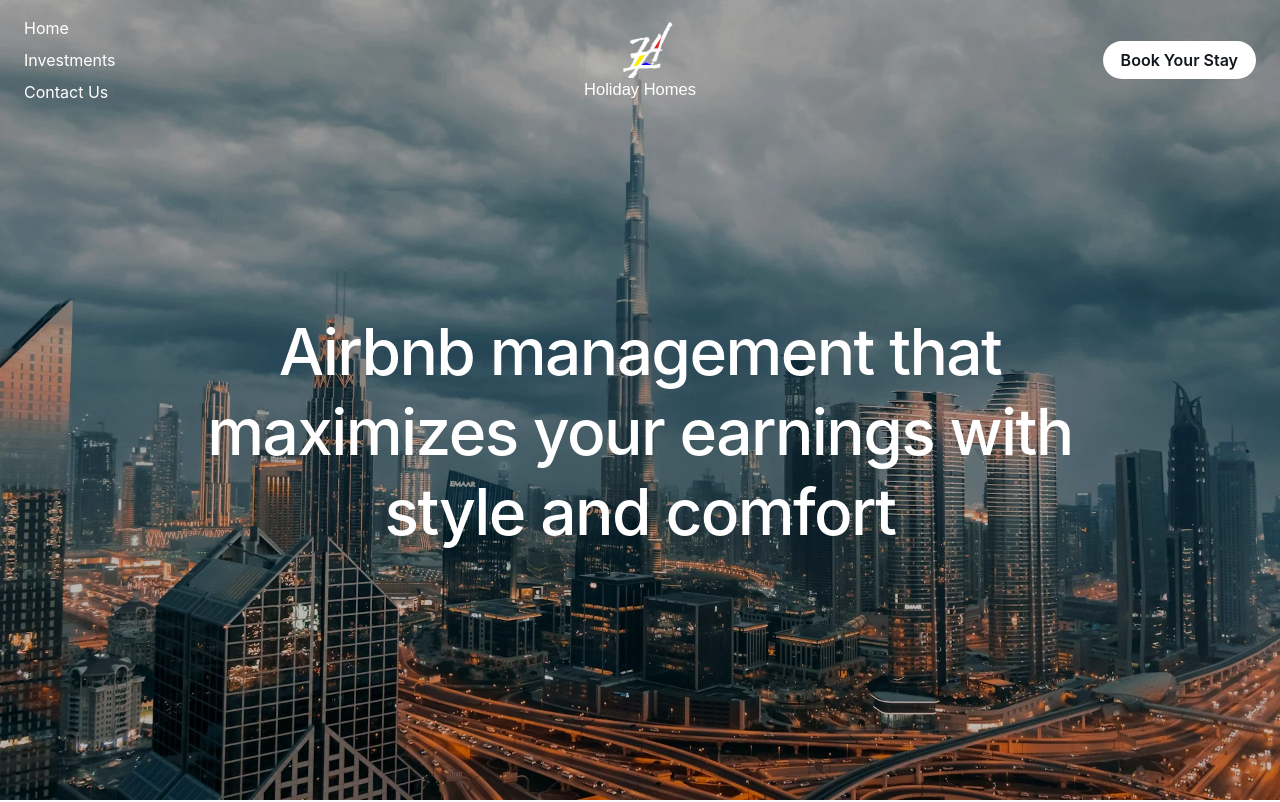
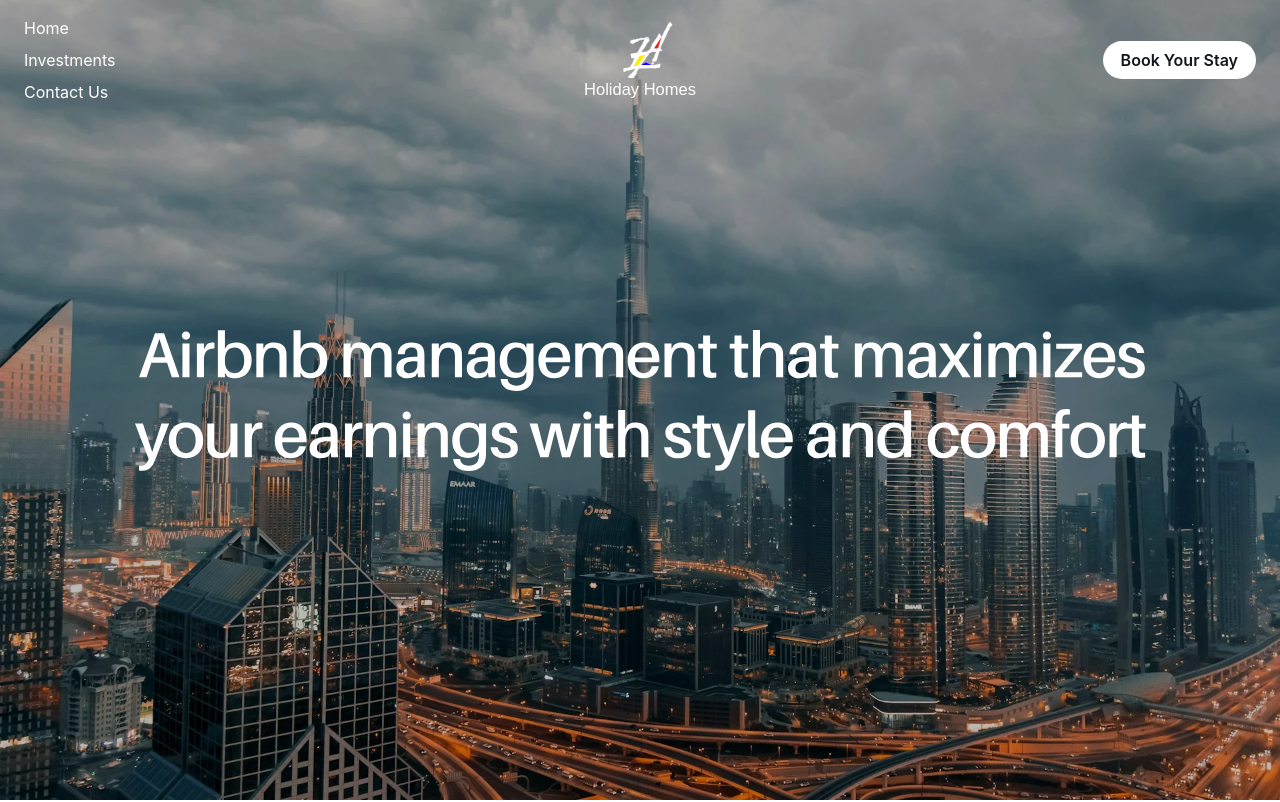
Before and after one commit to Parrurox/larissa-homes, a React (Vite) app: page /pricing in a window 1280 px wide. Shown: the top 802 px of the page. Built offline with nearby package versions, Linux system fonts and the light colour scheme; a web font is replaced by a local one.

Commit message:
text alignment fix

```diff
--- a/src/app/pages/LandingPage.tsx
+++ b/src/app/pages/LandingPage.tsx
@@ -9,6 +9,7 @@ import { sendContactInquiry } from '../../lib/contactApi';
 import imgDubaiBackground from "@/assets/images/backgrounds/dubai-desktop-hd.webp";
 import imgContactBackground from "@/assets/images/backgrounds/contact-section.webp";
 import imgUnion from "@/assets/Union.svg";
+import imgInvestmentsHeroText from "@/assets/text.svg";
 import NavLogo from "../../imports/Frame1171274724";
 import imgDubaiSkyline from "@/assets/images/dubai-skyline-waterfront.webp";
 import imgService1 from "@/assets/images/service-advisory.webp";
@@ -277,7 +278,11 @@ export default function LandingPage() {
           {/* Hero Content */}
           <div className="relative z-10 flex-1 flex flex-col items-center justify-center text-center px-4 w-full max-w-[1200px] pb-10 md:pb-20">
             <div className="flex items-center justify-center">
-              <img src={imgUnion} className="w-full max-w-[719px] h-auto" alt="Find the perfect rental" />
+              <img
+                src={imgUnion}
+                className="w-[92%] max-w-[560px] h-auto md:w-full md:max-w-[719px]"
+                alt="Find the perfect rental"
+              />
             </div>
 
           </div>
@@ -372,9 +377,13 @@ export default function LandingPage() {
           <div className="absolute inset-0 z-0">
             <img src={imgDubaiSkyline} className="w-full h-full object-cover object-center" alt="Dubai Skyline" />
             <div className="absolute inset-0 bg-black/20 flex flex-col items-center justify-center px-6">
-              <h1 className="text-[32px] md:text-5xl lg:text-[64px] font-medium text-white tracking-tight leading-tight text-center max-w-[900px] mt-16">
-                Airbnb management that maximizes your earnings with style and comfort
-              </h1>
+              <div className="flex items-center justify-center">
+                <img
+                  src={imgInvestmentsHeroText}
+                  className="w-[92%] max-w-[560px] h-auto md:w-full md:max-w-[1011px]"
+                  alt="Airbnb management that maximizes your earnings with style and comfort"
+                />
+              </div>
             </div>
           </div>
 
```
Also changed, not shown: src/assets/text.svg (added).
